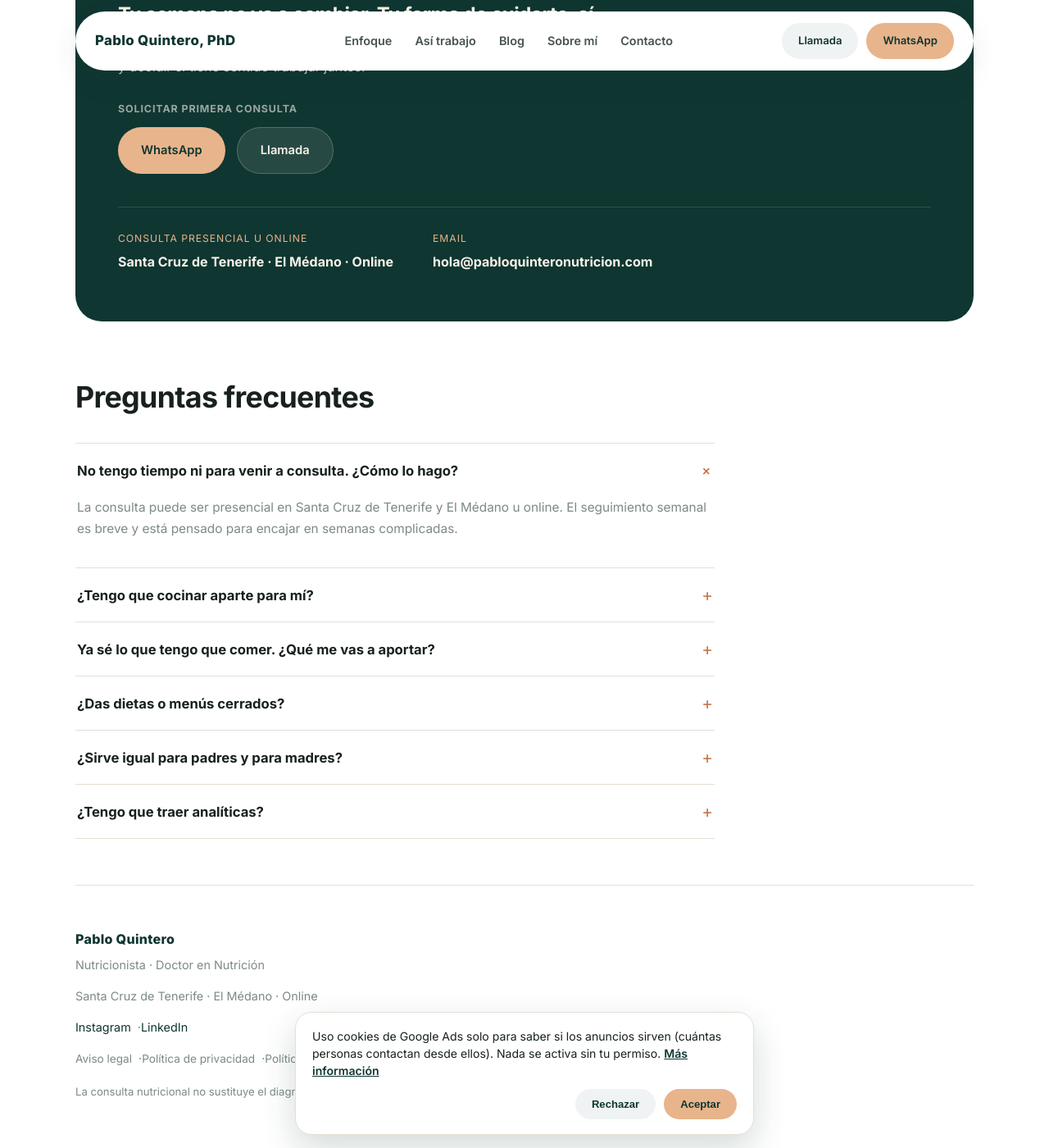
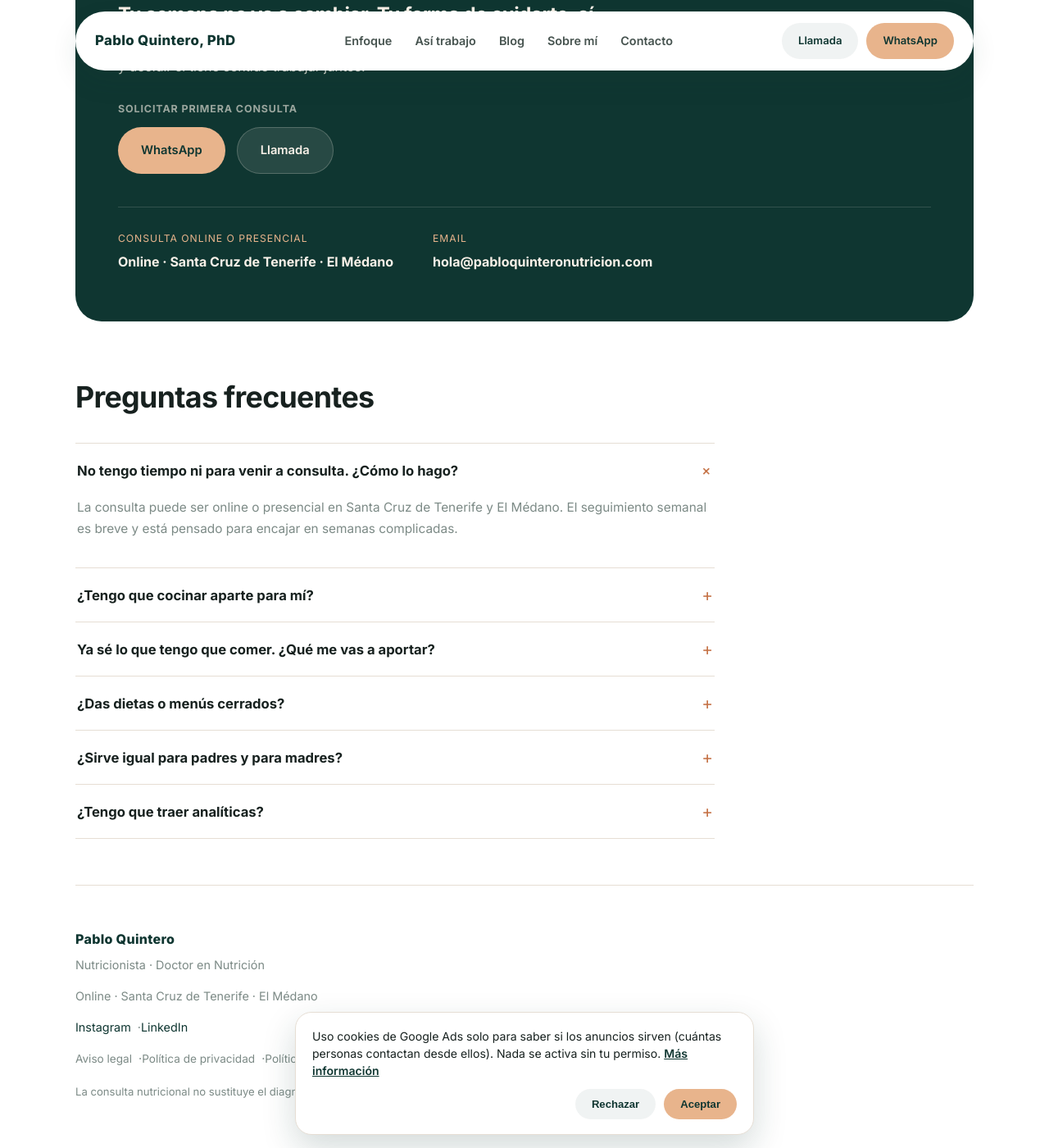
Before and after one commit to pquinriver/pabloquintero-nutricion, a Jekyll site: the page index.html, which Jekyll copies as it is, in a window 1280 px wide and 1400 px high, scrolled down 4734 px. Shown: the whole window at 82% size. Built offline with Jekyll 4.4.1, drawn with Linux system fonts in a browser that asks for light colours; some of the changed text lies outside the part shown.

Commit message:
Online primero en todo el sitio y método real (llamada gratuita + 12 semanas)
Co-Authored-By: Claude Opus 5.5 <noreply@anthropic.com>
Claude-Session: https://claude.ai/code/session_019cXGgNWpYC1RPAKDyex8S2

```diff
--- a/_config.yml
+++ b/_config.yml
@@ -1,5 +1,5 @@
 title: "Pablo Quintero — Nutrición"
-description: "Nutrición para personas con trabajo exigente, hijos y cero tiempo. Pablo Quintero, Doctor en Nutrición. Tenerife y online."
+description: "Nutrición para personas con trabajo exigente, hijos y cero tiempo. Pablo Quintero, Doctor en Nutrición. Online y en Tenerife."
 url: "https://pabloquinteronutricion.com"
 lang: es
 
--- a/_includes/autor.html
+++ b/_includes/autor.html
@@ -4,7 +4,7 @@
   <div>
     <p class="author-name">Pablo Quintero</p>
     <p class="author-cred">Nutricionista · Doctor en Nutrición por la Universidad de Navarra</p>
-    <p class="author-bio">Consulta en Santa Cruz de Tenerife, El Médano y online para hombres y mujeres con trabajo exigente, hijos y poco tiempo. <a href="{{ '/#sobre-mi' | relative_url }}">Más sobre mi formación y experiencia</a>.</p>
+    <p class="author-bio">Consulta online y en Santa Cruz de Tenerife y El Médano para hombres y mujeres con trabajo exigente, hijos y poco tiempo. <a href="{{ '/#sobre-mi' | relative_url }}">Más sobre mi formación y experiencia</a>.</p>
     <p class="author-date">Última revisión: {% include fecha-es.html date=revisado %}</p>
   </div>
 </aside>
--- a/_includes/cta-post.html
+++ b/_includes/cta-post.html
@@ -3,9 +3,9 @@
   ya escrito: así se sabe desde qué artículo llega cada contacto (los parámetros
   UTM no se pueden medir en un enlace de wa.me).
 {%- endcomment -%}
-{%- capture mensaje -%}Hola, Pablo. He leído tu artículo «{{ page.title }}» y me gustaría pedir una primera consulta.{%- endcapture -%}
+{%- capture mensaje -%}Hola, Pablo. He leído tu artículo «{{ page.title }}» y me gustaría saber más sobre tu consulta.{%- endcapture -%}
 <div class="cta-post">
   <p class="cta-post-title">{{ page.cta_title | default: "¿Quieres que lo veamos con tu semana real?" }}</p>
-  <p class="cta-post-copy">{{ page.cta_copy | default: "En la primera consulta (45–60 minutos, en Santa Cruz, El Médano u online) revisamos tus horarios, tu compra y tus cenas, y salimos con un plan que encaje en tu vida. Después, si quieres, seguimos 12 semanas con una revisión cada semana." }}</p>
+  <p class="cta-post-copy">{{ page.cta_copy | default: "Empezamos con una llamada gratuita de 15 minutos para ver si encajamos. Si es así, en la primera consulta (60 minutos, online, en Santa Cruz o en El Médano) entramos a fondo en tu rutina y tus hábitos. Después te presento un plan hecho a tu medida y lo introducimos poco a poco durante 12 semanas, con una revisión semanal para ver qué funciona, qué no y ajustarlo." }}</p>
   <a class="btn btn--primary" href="https://wa.me/34642104190?text={{ mensaje | url_encode | replace: '+', '%20' }}" target="_blank" rel="noopener">Escríbeme por WhatsApp</a>
 </div>
--- a/_includes/footer.html
+++ b/_includes/footer.html
@@ -1,7 +1,7 @@
   <footer>
     <p class="f-name">Pablo Quintero</p>
     <p>Nutricionista · Doctor en Nutrición</p>
-    <p>Santa Cruz de Tenerife · El Médano</p>
+    <p>Online · Santa Cruz de Tenerife · El Médano</p>
     <p class="f-links"><a href="#">Instagram</a>·<a href="https://www.linkedin.com/in/pabloquintero" target="_blank" rel="noopener">LinkedIn</a></p>
     <p class="f-legal"><a href="{{ '/aviso-legal.html' | relative_url }}">Aviso legal</a>·<a href="{{ '/privacidad.html' | relative_url }}">Política de privacidad</a>·<a href="{{ '/cookies.html' | relative_url }}">Política de cookies</a>·<a href="#" data-cookie-settings>Configurar cookies</a></p>
     <p class="f-disclaimer">La consulta nutricional no sustituye el diagnóstico ni el tratamiento médico.</p>
--- a/index.html
+++ b/index.html
@@ -14,14 +14,14 @@
 <meta property="og:site_name" content="Pablo Quintero — Nutrición">
 <meta property="og:url" content="https://pabloquinteronutricion.com/">
 <meta property="og:title" content="Pablo Quintero — Nutrición para semanas imposibles">
-<meta property="og:description" content="Nutrición para personas con trabajo exigente, hijos y cero tiempo. Recupera tu forma y energía con Pablo Quintero, Doctor en Nutrición. Tenerife y online.">
+<meta property="og:description" content="Nutrición para personas con trabajo exigente, hijos y cero tiempo. Recupera tu forma y energía con Pablo Quintero, Doctor en Nutrición. Online y en Tenerife.">
 <meta property="og:image" content="https://pabloquinteronutricion.com/assets/og-card.png?v=2">
 <meta property="og:image:width" content="1200">
 <meta property="og:image:height" content="630">
 <meta property="og:image:alt" content="Pablo Quintero — Nutrición para semanas imposibles">
 <meta name="twitter:card" content="summary_large_image">
 <meta name="twitter:title" content="Pablo Quintero — Nutrición para semanas imposibles">
-<meta name="twitter:description" content="Nutrición para personas con trabajo exigente, hijos y cero tiempo. Recupera tu forma y energía con Pablo Quintero, Doctor en Nutrición. Tenerife y online.">
+<meta name="twitter:description" content="Nutrición para personas con trabajo exigente, hijos y cero tiempo. Recupera tu forma y energía con Pablo Quintero, Doctor en Nutrición. Online y en Tenerife.">
 <meta name="twitter:image" content="https://pabloquinteronutricion.com/assets/og-card.png?v=2">
 
 <link rel="preconnect" href="https://fonts.googleapis.com">
@@ -75,7 +75,7 @@
           "name": "No tengo tiempo ni para venir a consulta. ¿Cómo lo hago?",
           "acceptedAnswer": {
             "@type": "Answer",
-            "text": "La consulta puede ser presencial en Santa Cruz de Tenerife y El Médano u online. El seguimiento semanal es breve y está pensado para encajar en semanas complicadas."
+            "text": "La consulta puede ser online o presencial en Santa Cruz de Tenerife y El Médano. El seguimiento semanal es breve y está pensado para encajar en semanas complicadas."
           }
         },
         {
@@ -161,7 +161,7 @@
   <section class="hero" id="top">
     <div class="hero-grid">
       <div class="hero-left">
-        <div class="eyebrow-check">✓ &nbsp;Consulta presencial en Tenerife y online</div>
+        <div class="eyebrow-check">✓ &nbsp;Consulta online y presencial en Tenerife</div>
         <h1>Gana músculo y pierde grasa, aunque tu semana sea imposible.</h1>
 
         <p class="lede">Nutrición para personas con trabajo exigente, hijos y cero tiempo. Cambios que sobreviven a las comidas de trabajo, los fines de semana y las noches sin dormir.</p>
@@ -190,8 +190,8 @@
     </div>
 
     <div class="info-row">
-      <div class="info"><div class="info-label">Presencial u online</div><div class="info-sub">Santa Cruz de Tenerife · El Médano · Online</div></div>
-      <div class="info"><div class="info-label">Primera consulta</div><div class="info-sub">45-60 minutos</div></div>
+      <div class="info"><div class="info-label">Online o presencial</div><div class="info-sub">Online · Santa Cruz de Tenerife · El Médano</div></div>
+      <div class="info"><div class="info-label">Primera consulta</div><div class="info-sub">60 minutos</div></div>
     </div>
   </section>
 
@@ -357,8 +357,8 @@
 
       <div class="contact-details">
         <div>
-          <div class="label">Consulta presencial u online</div>
-          <div class="value">Santa Cruz de Tenerife · El Médano · Online</div>
+          <div class="label">Consulta online o presencial</div>
+          <div class="value">Online · Santa Cruz de Tenerife · El Médano</div>
         </div>
         <div>
           <div class="label">Email</div>
@@ -375,7 +375,7 @@
     <div class="faq-list">
       <div class="faq-item open">
         <button class="faq-q"><span>No tengo tiempo ni para venir a consulta. ¿Cómo lo hago?</span><span class="plus">+</span></button>
-        <div class="faq-a"><p>La consulta puede ser presencial en Santa Cruz de Tenerife y El Médano u online. El seguimiento semanal es breve y está pensado para encajar en semanas complicadas.</p></div>
+        <div class="faq-a"><p>La consulta puede ser online o presencial en Santa Cruz de Tenerife y El Médano. El seguimiento semanal es breve y está pensado para encajar en semanas complicadas.</p></div>
       </div>
       <div class="faq-item">
         <button class="faq-q"><span>¿Tengo que cocinar aparte para mí?</span><span class="plus">+</span></button>
@@ -403,7 +403,7 @@
   <footer>
     <p class="f-name">Pablo Quintero</p>
     <p>Nutricionista · Doctor en Nutrición</p>
-    <p>Santa Cruz de Tenerife · El Médano · Online</p>
+    <p>Online · Santa Cruz de Tenerife · El Médano</p>
     <p class="f-links"><a href="#">Instagram</a>·<a href="https://www.linkedin.com/in/pabloquintero" target="_blank" rel="noopener">LinkedIn</a></p>
     <p class="f-legal"><a href="aviso-legal.html">Aviso legal</a>·<a href="privacidad.html">Política de privacidad</a>·<a href="cookies.html">Política de cookies</a>·<a href="#" data-cookie-settings>Configurar cookies</a></p>
     <p class="f-disclaimer">La consulta nutricional no sustituye el diagnóstico ni el tratamiento médico.</p>
```
Also changed, not shown: other parts of index.html (+3 -3 lines), CLAUDE.md (+2 -0 lines), llms.txt (+4 -4 lines).
